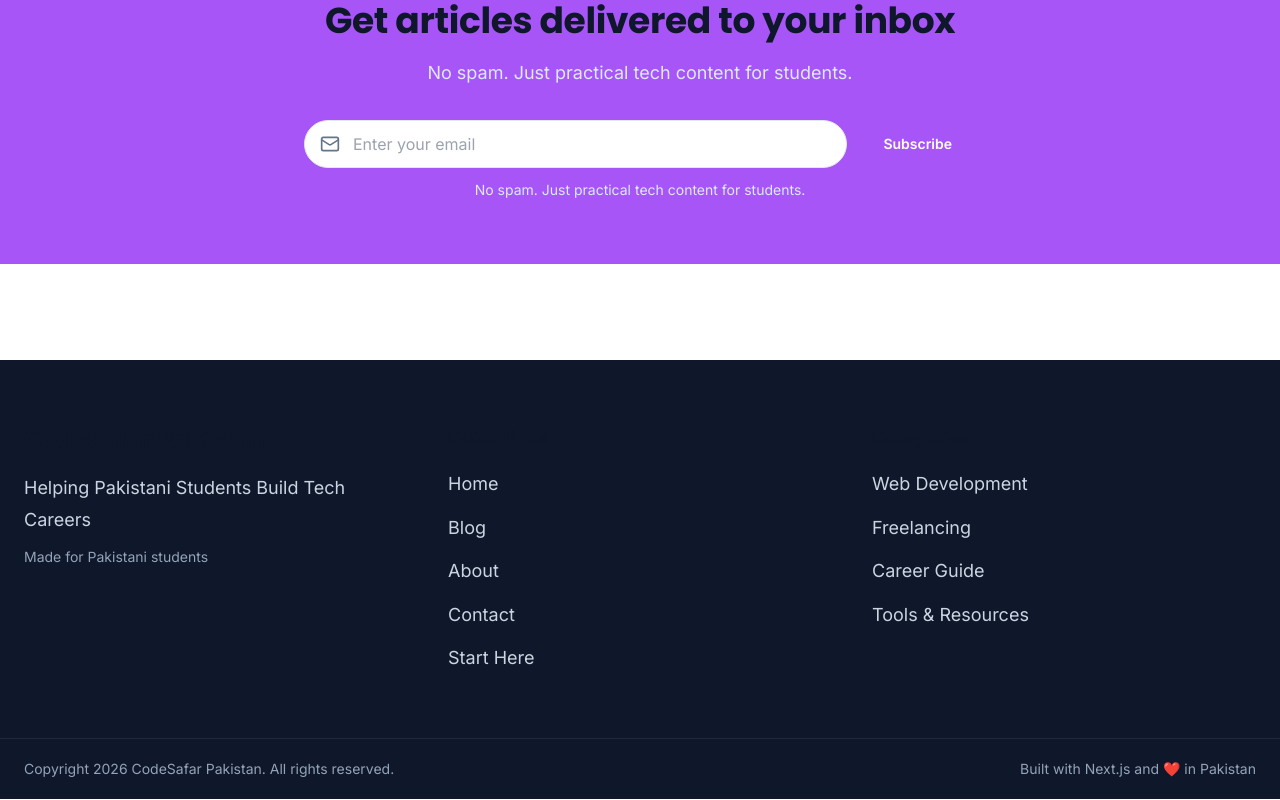
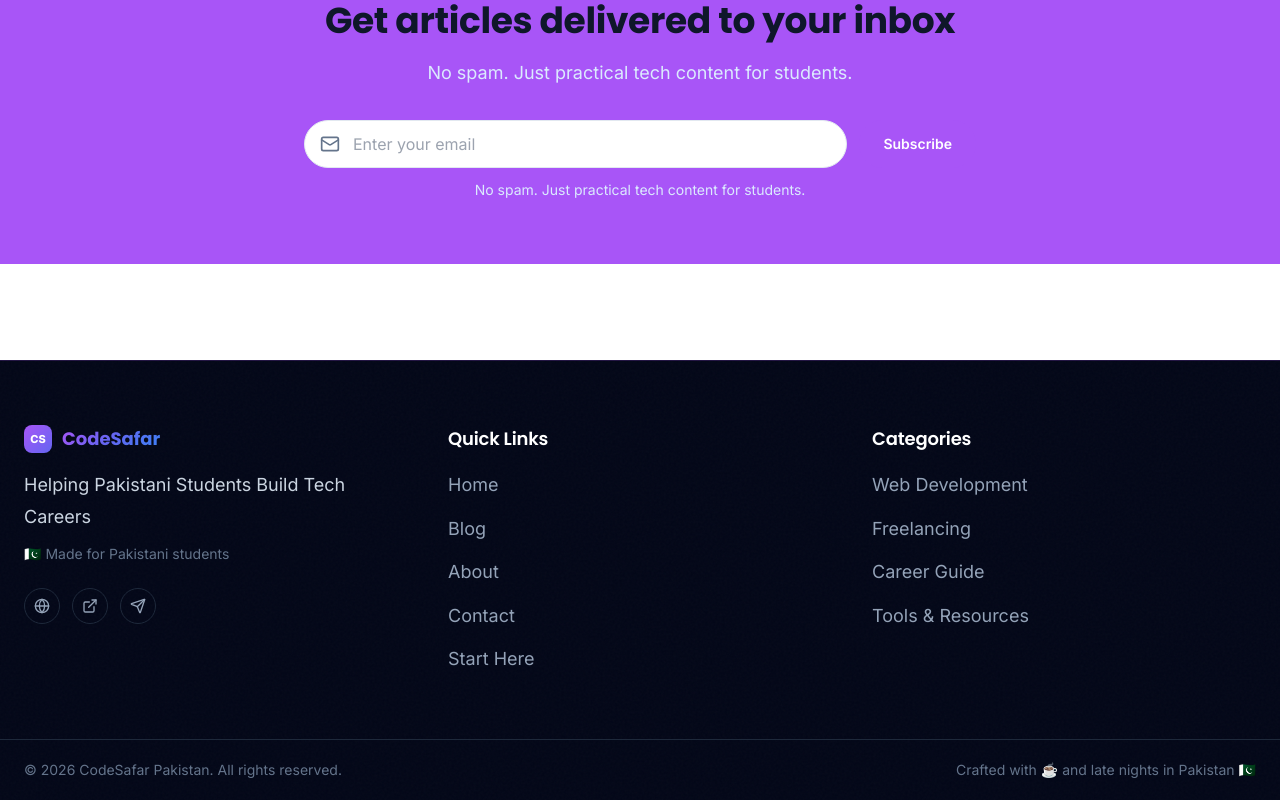
Before and after one commit to Anees511/CodeSafar-Pakistan, a Next.js app: page / in a window 1280 px wide. Shown: the part 1783-2583 px from the top of the page. Built offline with nearby package versions, Linux system fonts and the light colour scheme; no server answers.

Commit message:
feat: upgrade footer with social links and branded styling

```diff
--- a/components/Footer.tsx
+++ b/components/Footer.tsx
@@ -1,4 +1,5 @@
 import Link from "next/link";
+import { Globe, ExternalLink, Send } from "lucide-react";
 
 import { CATEGORIES } from "@/lib/types";
 import { siteConfig } from "@/lib/utils";
@@ -11,24 +12,63 @@ const quickLinks = [
   { href: "/start-here", label: "Start Here" },
 ];
 
+const socialLinks = [
+  { href: "https://github.com/Anees040", label: "GitHub", icon: Globe },
+  { href: "https://linkedin.com", label: "LinkedIn", icon: ExternalLink },
+  { href: "https://twitter.com", label: "Twitter", icon: Send },
+];
+
 export default function Footer() {
   const year = new Date().getFullYear();
 
   return (
-    <footer className="mt-24 bg-slate-900 text-white">
-      <div className="mx-auto grid max-w-7xl gap-10 px-6 py-16 md:grid-cols-3">
+    <footer className="relative mt-24 border-t border-brand-500/20 bg-ink-950 text-white noise-texture">
+      <div className="relative z-10 mx-auto grid max-w-7xl gap-10 px-6 py-16 md:grid-cols-3">
         <div>
-          <h3 className="font-heading text-2xl font-bold">{siteConfig.name}</h3>
-          <p className="mt-4 text-slate-300">{siteConfig.tagline}</p>
-          <p className="mt-3 text-sm text-slate-400">Made for Pakistani students</p>
+          <div className="flex items-center gap-2.5">
+            <div className="flex h-7 w-7 items-center justify-center rounded-lg bg-gradient-to-br from-brand-500 to-indigo-500 text-[11px] font-extrabold text-white">
+              CS
+            </div>
+            <span className="font-heading text-lg font-bold">
+              <span className="gradient-text">CodeSafar</span>
+            </span>
+          </div>
+          <p className="mt-4 text-ink-300">{siteConfig.tagline}</p>
+          <p className="mt-3 text-sm text-ink-500">
+            🇵🇰 Made for Pakistani students
+          </p>
+
+          {/* Social links */}
+          <div className="mt-6 flex items-center gap-3">
+            {socialLinks.map((link) => {
+              const Icon = link.icon;
+              return (
+                <a
+                  key={link.label}
+                  href={link.href}
+                  target="_blank"
+                  rel="noopener noreferrer"
+                  aria-label={link.label}
+                  className="inline-flex h-9 w-9 items-center justify-center rounded-full border border-ink-800 text-ink-400 transition-all duration-200 hover:border-brand-500 hover:text-brand-400 hover:scale-110"
+                >
+                  <Icon className="h-4 w-4" />
+                </a>
+              );
+            })}
+          </div>
         </div>
 
         <div>
-          <h4 className="font-heading text-lg font-semibold">Quick Links</h4>
-          <ul className="mt-4 space-y-3 text-slate-300">
+          <h4 className="font-heading text-lg font-semibold text-white">
+            Quick Links
+          </h4>
+          <ul className="mt-4 space-y-3 text-ink-400">
             {quickLinks.map((link) => (
               <li key={link.href}>
-                <Link href={link.href} className="transition-colors hover:text-white">
+                <Link
+                  href={link.href}
+                  className="transition-colors duration-200 hover:text-brand-400"
+                >
                   {link.label}
                 </Link>
               </li>
@@ -37,13 +77,15 @@ export default function Footer() {
         </div>
 
         <div>
-          <h4 className="font-heading text-lg font-semibold">Categories</h4>
-          <ul className="mt-4 space-y-3 text-slate-300">
+          <h4 className="font-heading text-lg font-semibold text-white">
+            Categories
+          </h4>
+          <ul className="mt-4 space-y-3 text-ink-400">
             {CATEGORIES.map((category) => (
               <li key={category.slug}>
                 <Link
                   href={`/category/${category.slug}`}
-                  className="transition-colors hover:text-white"
+                  className="transition-colors duration-200 hover:text-brand-400"
                 >
                   {category.name}
                 </Link>
@@ -53,10 +95,12 @@ export default function Footer() {
         </div>
       </div>
 
-      <div className="border-t border-slate-800">
-        <div className="mx-auto flex max-w-7xl flex-col items-center justify-between gap-3 px-6 py-5 text-sm text-slate-400 md:flex-row">
-          <p>Copyright {year} {siteConfig.name}. All rights reserved.</p>
-          <p>Built with Next.js and ❤️ in Pakistan</p>
+      <div className="relative z-10 border-t border-ink-800">
+        <div className="mx-auto flex max-w-7xl flex-col items-center justify-between gap-3 px-6 py-5 text-sm text-ink-500 md:flex-row">
+          <p>
+            © {year} {siteConfig.name}. All rights reserved.
+          </p>
+          <p>Crafted with ☕ and late nights in Pakistan 🇵🇰</p>
         </div>
       </div>
     </footer>
```
